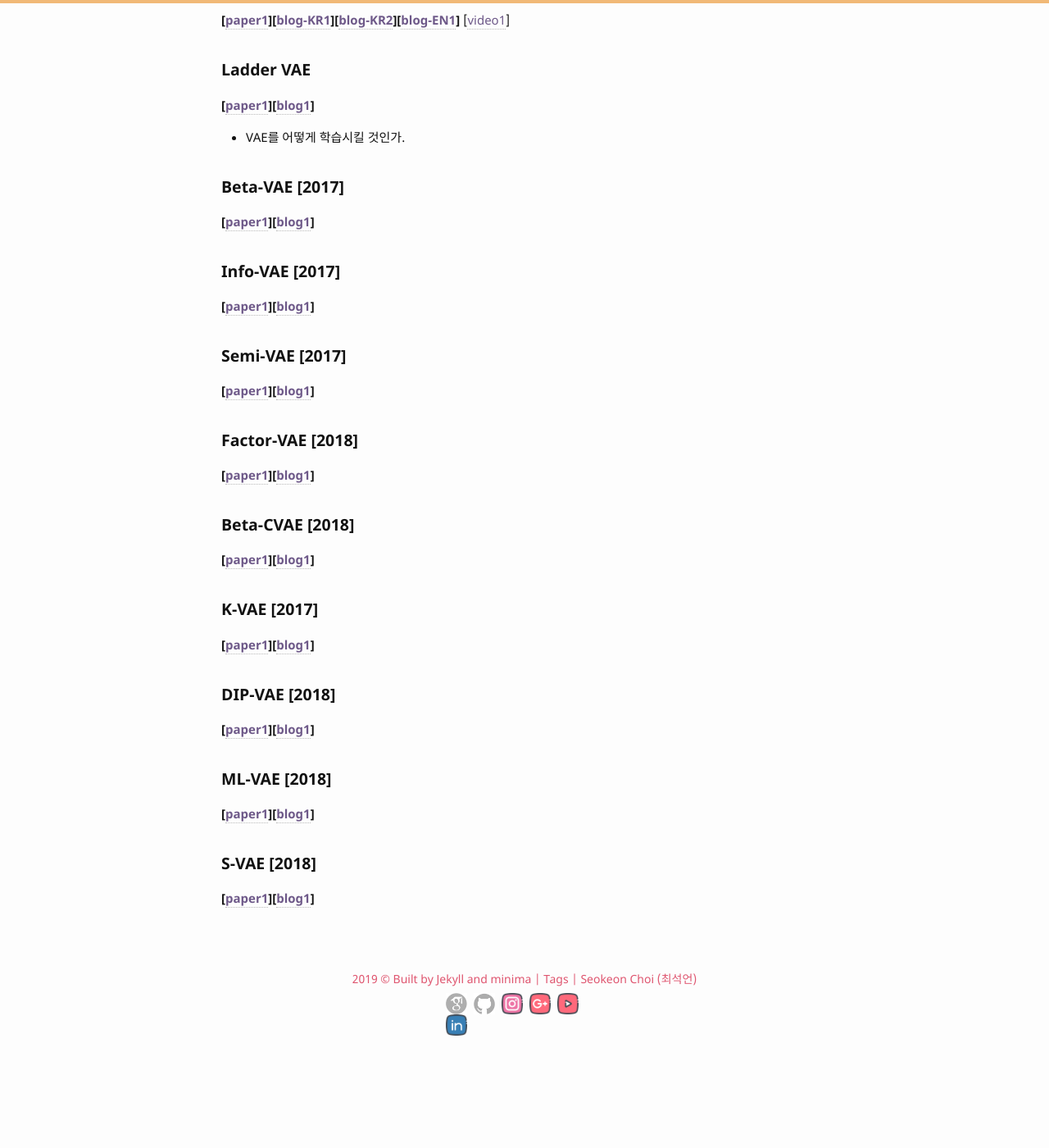
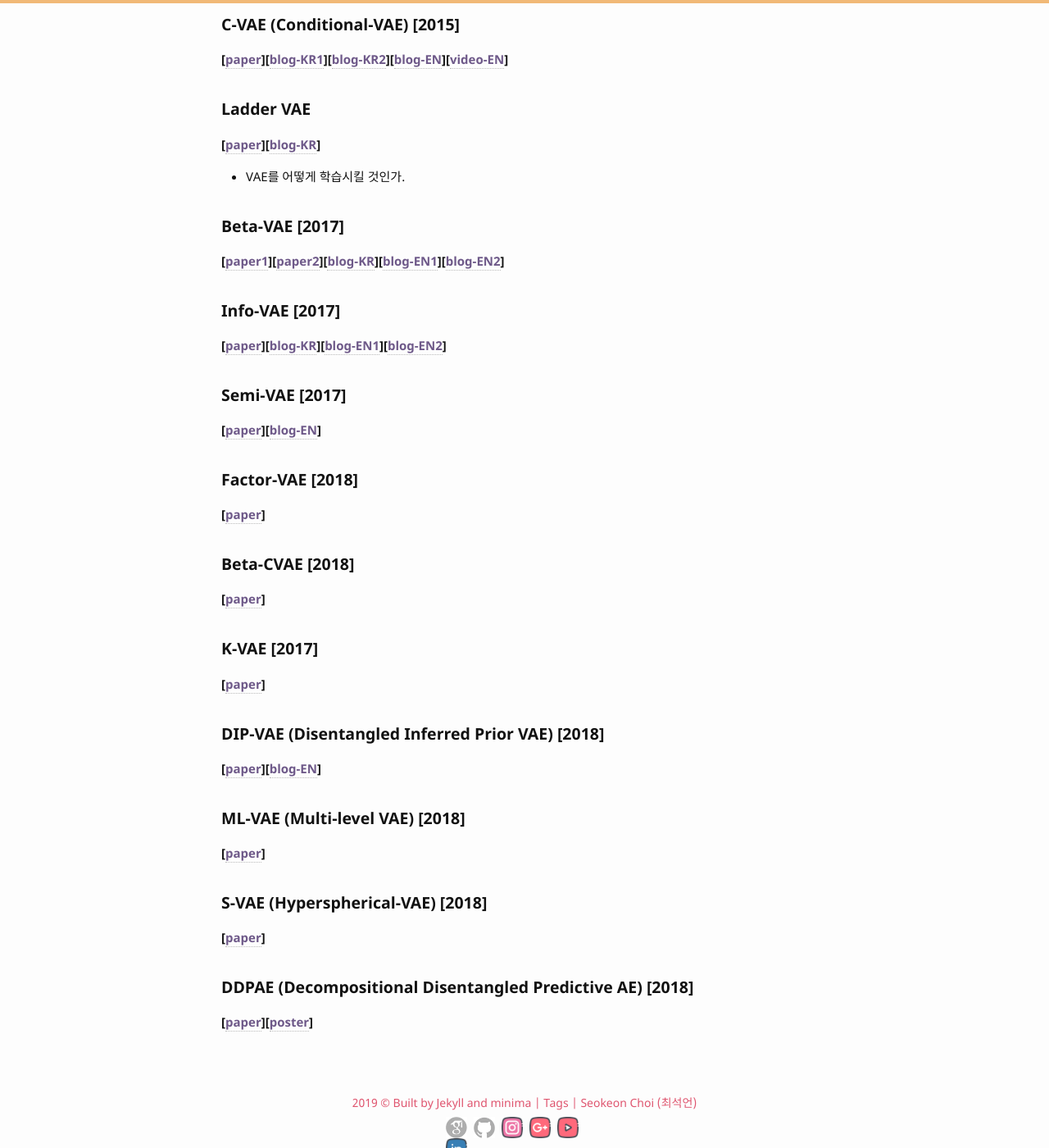
Before and after one commit to bismex/bismex.github.io, a Jekyll site: the page built from _posts/2019-07-24-ALL-VAE.md, in a window 1280 px wide and 1400 px high, scrolled down 1664 px. Shown: the whole window at 82% size. Built offline with Jekyll 4.4.1, drawn with Linux system fonts in a browser that asks for light colours; before the commit the page ends 2927 px from its top, so only the background shows below that; some of the changed text lies outside the part shown.

Commit message:
Update 2019-07-24-ALL-VAE.md

```diff
--- a/_posts/2019-07-24-ALL-VAE.md
+++ b/_posts/2019-07-24-ALL-VAE.md
@@ -15,73 +15,76 @@ tags: ML
 {:toc}
 
 ## AE (Autoencoder) [2006]
-**[[paper](https://pdfs.semanticscholar.org/c50d/ca78e97e335d362d6b991ae0e1448914e9a3.pdf)][[blog-KR1](https://booiljung.github.io/machine_learning_notes/auto_encoders.html)]**
+**[[paper](https://pdfs.semanticscholar.org/c50d/ca78e97e335d362d6b991ae0e1448914e9a3.pdf)][[blog-KR1](https://booiljung.github.io/machine_learning_notes/auto_encoders.html)][[blog-EN1](https://lilianweng.github.io/lil-log/2018/08/12/from-autoencoder-to-beta-vae.html)]**
 
 ### 1) DAE (Denoising-AE) [2008]
-**[[paper1]()][[blog1]()]**
+**[[paper1](http://www.cs.toronto.edu/~larocheh/publications/icml-2008-denoising-autoencoders.pdf)][[paper2](https://www.cs.toronto.edu/~hinton/absps/JMLRdropout.pdf)][[blog-EN](https://lilianweng.github.io/lil-log/2018/08/12/from-autoencoder-to-beta-vae.html)]**
 
 ### 2) SAE (Sparse-AE) [2011]
-**[[paper1](https://web.stanford.edu/class/cs294a/sparseAutoencoder.pdf)][paper2](https://arxiv.org/pdf/1312.5663.pdf)[[blog1]()]**
+**[[paper1](https://web.stanford.edu/class/cs294a/sparseAutoencoder.pdf)][[paper2](https://arxiv.org/pdf/1312.5663.pdf)][[blog-EN1](https://lilianweng.github.io/lil-log/2018/08/12/from-autoencoder-to-beta-vae.html)]**
 
 ### 3) CAE (Contractive-AE) [2011]
-**[[paper1](http://www.icml-2011.org/papers/455_icmlpaper.pdf)][[blog1]()]**
+**[[paper](http://www.icml-2011.org/papers/455_icmlpaper.pdf)][[blog-EN1](https://lilianweng.github.io/lil-log/2018/08/12/from-autoencoder-to-beta-vae.html)]**
 
 ### 4) AAE (Advarsarial-AE) [2015]
-**[[paper1]()][[blog-EN1](https://www.inference.vc/adversarial-autoencoders/)][[blog-EN2](https://hjweide.github.io/adversarial-autoencoders)][[blog-EN3](https://towardsdatascience.com/paper-summary-adversarial-autoencoders-f89bfa221e48)]**
+**[[paper](https://arxiv.org/pdf/1511.05644.pdf)][[blog-EN1](https://www.inference.vc/adversarial-autoencoders/)][[blog-EN2](https://hjweide.github.io/adversarial-autoencoders)][[blog-EN3](https://towardsdatascience.com/paper-summary-adversarial-autoencoders-f89bfa221e48)]**
 
 ### 5) DC-IGN (Deep Convolutional Inverse Graphics Network) [2015]
-**[[paper1]()][[blog1]()]**
+**[[paper](http://papers.nips.cc/paper/5851-deep-convolutional-inverse-graphics-network.pdf)][[blog-KR](https://lyusungwon.github.io/generative-models/2018/05/01/dcign.html)]**
 
 ## VAE (Variational-AE) [2014]
-**[[paper1]()][[blog-KR1](https://blog.naver.com/atelierjpro/220981354861)][[blog-KR2](https://blog.naver.com/ynca333/221315157737)][[blog-KR3](https://blog.naver.com/stykworld/221374794894)][[blog-EN1](https://www.quora.com/What-are-the-pros-and-cons-of-Generative-Adversarial-Networks-vs-Variational-Autoencoders)][[video-KR1](https://www.youtube.com/watch?v=KYA-GEhObIs&t=1522s)][[ppt-KR1](https://mega.nz/#!tBo3zAKR!yE6tZ0g-GyUyizDf7uglDk2_ahP-zj5trVZSLW3GAjw)]**
-[[video-EN1](https://www.youtube.com/watch?v=9zKuYvjFFS8)][[video-EN2](https://www.youtube.com/watch?v=uaaqyVS9-rM)]
+**[[paper](https://arxiv.org/pdf/1312.6114.pdf)][[blog-KR1](https://blog.naver.com/atelierjpro/220981354861)][[blog-KR2](https://blog.naver.com/ynca333/221315157737)][[blog-KR3](https://blog.naver.com/stykworld/221374794894)][[blog-EN1](https://www.quora.com/What-are-the-pros-and-cons-of-Generative-Adversarial-Networks-vs-Variational-Autoencoders)][[blog-EN2](https://lilianweng.github.io/lil-log/2018/08/12/from-autoencoder-to-beta-vae.html)][[video-KR](https://www.youtube.com/watch?v=KYA-GEhObIs&t=1522s)][[ppt-KR](https://mega.nz/#!tBo3zAKR!yE6tZ0g-GyUyizDf7uglDk2_ahP-zj5trVZSLW3GAjw)][[video-EN1](https://www.youtube.com/watch?v=9zKuYvjFFS8)][[video-EN2](https://www.youtube.com/watch?v=uaaqyVS9-rM)]**
+
 
 ### ELBO [2016]
-**[[paper1]()][[blog1]()]**
+**[[paper1](http://approximateinference.org/2016/accepted/HoffmanJohnson2016.pdf)][[paper2](https://arxiv.org/pdf/1711.00464.pdf)]**
 
 
 ### C-VAE (Conditional-VAE) [2015]
-**[[paper1]()][[blog-KR1](https://blog.naver.com/stykworld/221377790514)][[blog-KR2](https://ratsgo.github.io/generative%20model/2018/01/28/VAEs/)][[blog-EN1](https://wiseodd.github.io/techblog/2016/12/17/conditional-vae/)]**
-[[video1](https://www.youtube.com/watch?v=7Tlk3Gql-Wg)]
+**[[paper](http://papers.nips.cc/paper/5775-learning-structured-output-representation-using-deep-conditional-generative-models.pdf)][[blog-KR1](https://blog.naver.com/stykworld/221377790514)][[blog-KR2](https://ratsgo.github.io/generative%20model/2018/01/28/VAEs/)][[blog-EN](https://wiseodd.github.io/techblog/2016/12/17/conditional-vae/)][[video-EN](https://www.youtube.com/watch?v=7Tlk3Gql-Wg)]**
+
 
 
 ### Ladder VAE
-**[[paper1](https://arxiv.org/pdf/1602.02282.pdf)][[blog1](https://m.blog.naver.com/PostView.nhn?blogId=hist0134&logNo=221048568154&proxyReferer=https%3A%2F%2Fwww.google.com%2F)]**
+**[[paper](https://arxiv.org/pdf/1602.02282.pdf)][[blog-KR](https://m.blog.naver.com/PostView.nhn?blogId=hist0134&logNo=221048568154&proxyReferer=https%3A%2F%2Fwww.google.com%2F)]**
 
 - VAE를 어떻게 학습시킬 것인가.
 
 
 ### Beta-VAE [2017]
-**[[paper1]()][[blog1]()]**
+**[[paper1](https://pdfs.semanticscholar.org/a902/26c41b79f8b06007609f39f82757073641e2.pdf)][[paper2](https://arxiv.org/pdf/1804.03599.pdf)][[blog-KR](https://lyusungwon.github.io/generative-models/2018/05/03/ubvae.html)][[blog-EN1](https://lilianweng.github.io/lil-log/2018/08/12/from-autoencoder-to-beta-vae.html)][[blog-EN2](https://medium.com/uci-nlp/summary-beta-vae-learning-basic-visual-concepts-with-a-constrained-variational-framework-91ad843b49e8)]**
 
 
 ### Info-VAE [2017]
-**[[paper1]()][[blog1]()]**
+**[[paper](https://arxiv.org/pdf/1706.02262.pdf)][[blog-KR](https://shryu8902.github.io/_posts/2018-12-03-paper-infovae/)][[blog-EN1](https://towardsdatascience.com/disentanglement-with-variational-autoencoder-a-review-653a891b69bd)][[blog-EN2](https://ermongroup.github.io/blog/a-tutorial-on-mmd-variational-autoencoders/)]**
 
 
 ### Semi-VAE [2017]
-**[[paper1]()][[blog1]()]**
+**[[paper](http://papers.nips.cc/paper/7174-learning-disentangled-representations-with-semi-supervised-deep-generative-models.pdf)][[blog-EN](http://bjlkeng.github.io/posts/semi-supervised-learning-with-variational-autoencoders/)]**
 
 
 ### Factor-VAE [2018]
-**[[paper1]()][[blog1]()]**
+**[[paper](https://arxiv.org/pdf/1802.05983.pdf)]**
 
 
 ### Beta-CVAE [2018]
-**[[paper1]()][[blog1]()]**
+**[[paper](http://papers.nips.cc/paper/7527-isolating-sources-of-disentanglement-in-variational-autoencoders.pdf)]**
 
 
 ### K-VAE [2017]
-**[[paper1]()][[blog1]()]**
+**[[paper](http://papers.nips.cc/paper/6951-a-disentangled-recognition-and-nonlinear-dynamics-model-for-unsupervised-learning.pdf)]**
 
 
-### DIP-VAE [2018]
-**[[paper1]()][[blog1]()]**
+### DIP-VAE (Disentangled Inferred Prior VAE) [2018]
+**[[paper](https://arxiv.org/pdf/1711.00848.pdf)][[blog-EN](https://www.ibm.com/blogs/research/2018/05/disentanglement-deep-learning/)]**
 
 
-### ML-VAE [2018]
-**[[paper1]()][[blog1]()]**
+### ML-VAE (Multi-level VAE) [2018]
+**[[paper](https://www.aaai.org/ocs/index.php/AAAI/AAAI18/paper/view/16521/15918)]**
 
 
-### S-VAE [2018]
-**[[paper1]()][[blog1]()]**
+### S-VAE (Hyperspherical-VAE) [2018]
+**[[paper](https://arxiv.org/pdf/1804.00891.pdf)]**
+
+### DDPAE (Decompositional Disentangled Predictive AE) [2018]
+**[[paper](http://papers.nips.cc/paper/7333-learning-to-decompose-and-disentangle-representations-for-video-prediction.pdf)][[poster](https://jthsieh.github.io/files/publications/NIPS18_Poster.pdf)]**
```
